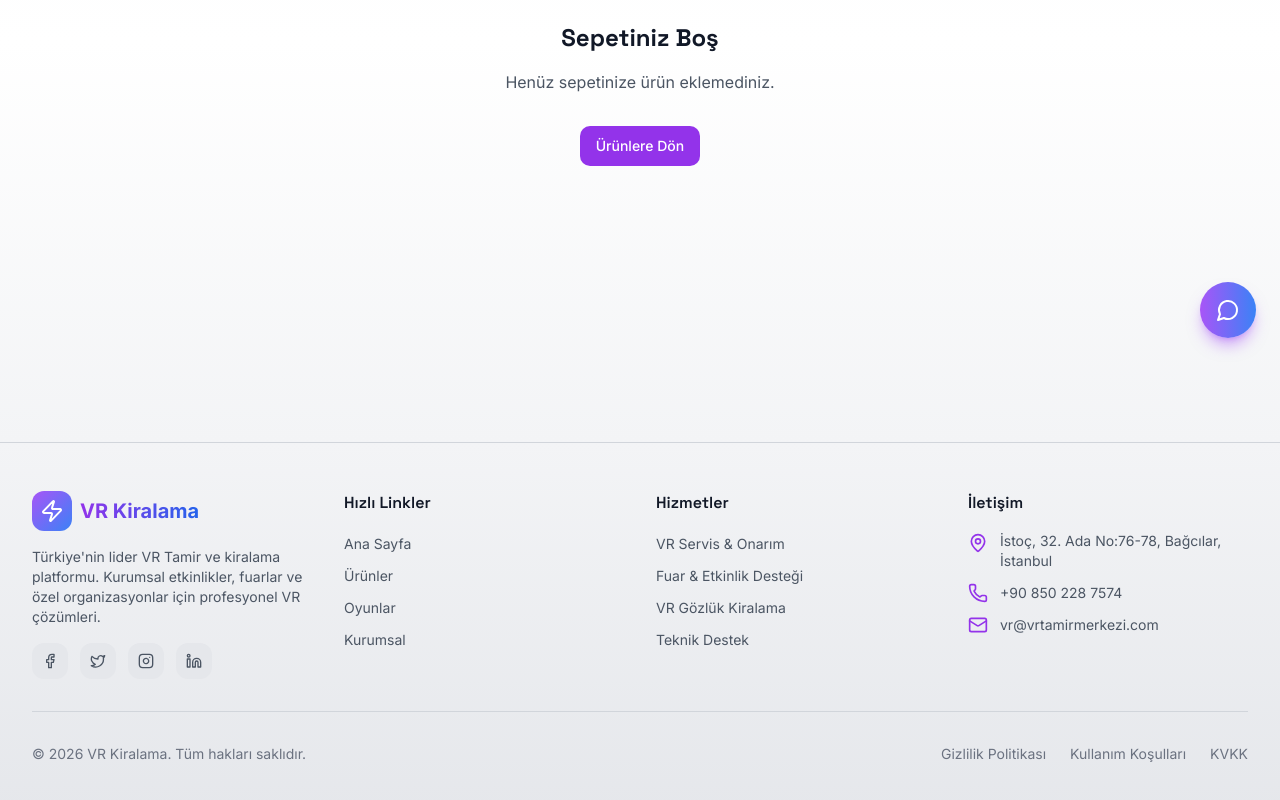
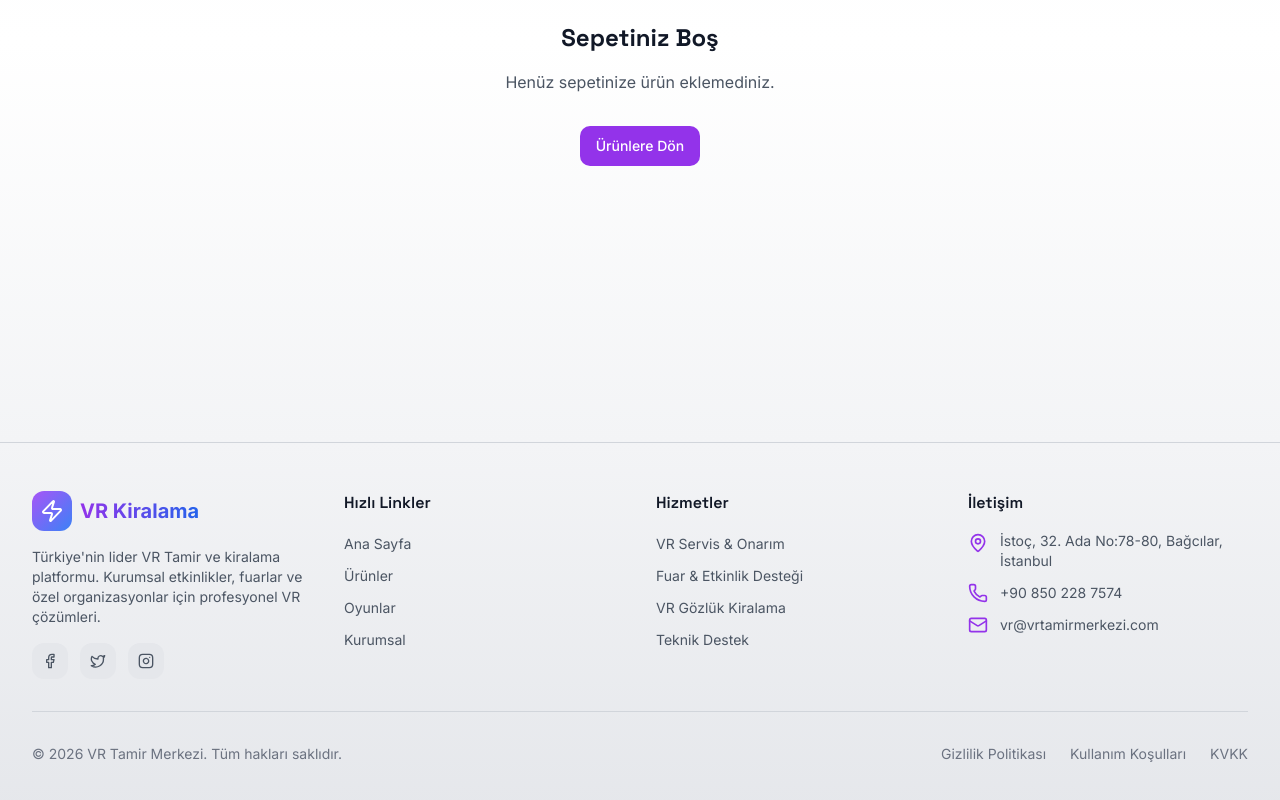
Before and after one commit to ECR-Bilgisayar/vr-tamir-merkezi, a React (Vite) app: page /siparis in a window 1280 px wide. Shown: the part 438-1238 px from the top of the page. Built offline with nearby package versions, Linux system fonts and the light colour scheme.

Commit message:
frontend ufak revize

```diff
--- a/src/components/Footer.jsx
+++ b/src/components/Footer.jsx
@@ -1,6 +1,6 @@
 import React from 'react';
 import { Link } from 'react-router-dom';
-import { Zap, Mail, Phone, MapPin, Facebook, Twitter, Instagram, Linkedin } from 'lucide-react';
+import { Zap, Mail, Phone, MapPin, Facebook, Twitter, Instagram } from 'lucide-react';
 
 const Footer = () => {
   const currentYear = new Date().getFullYear();
@@ -22,17 +22,29 @@ const Footer = () => {
               Türkiye'nin lider VR Tamir ve kiralama platformu. Kurumsal etkinlikler, fuarlar ve özel organizasyonlar için profesyonel VR çözümleri.
             </p>
             <div className="flex space-x-3">
-              <a href="#" className="w-9 h-9 rounded-lg bg-gray-200 dark:bg-white/5 hover:bg-purple-100 dark:hover:bg-purple-500/20 flex items-center justify-center transition-all">
+              <a
+                href="https://www.facebook.com/etkinlikbilgisayar/"
+                target="_blank"
+                rel="noopener noreferrer"
+                className="w-9 h-9 rounded-lg bg-gray-200 dark:bg-white/5 hover:bg-purple-100 dark:hover:bg-purple-500/20 flex items-center justify-center transition-all"
+              >
                 <Facebook className="w-4 h-4 text-gray-600 dark:text-gray-400" />
               </a>
-              <a href="#" className="w-9 h-9 rounded-lg bg-gray-200 dark:bg-white/5 hover:bg-purple-100 dark:hover:bg-purple-500/20 flex items-center justify-center transition-all">
+              <a
+                href="https://x.com/ecrbilisim"
+                target="_blank"
+                rel="noopener noreferrer"
+                className="w-9 h-9 rounded-lg bg-gray-200 dark:bg-white/5 hover:bg-purple-100 dark:hover:bg-purple-500/20 flex items-center justify-center transition-all"
+              >
                 <Twitter className="w-4 h-4 text-gray-600 dark:text-gray-400" />
               </a>
-              <a href="#" className="w-9 h-9 rounded-lg bg-gray-200 dark:bg-white/5 hover:bg-purple-100 dark:hover:bg-purple-500/20 flex items-center justify-center transition-all">
+              <a
+                href="https://www.instagram.com/etkinlikbilgisayar/"
+                target="_blank"
+                rel="noopener noreferrer"
+                className="w-9 h-9 rounded-lg bg-gray-200 dark:bg-white/5 hover:bg-purple-100 dark:hover:bg-purple-500/20 flex items-center justify-center transition-all"
+              >
                 <Instagram className="w-4 h-4 text-gray-600 dark:text-gray-400" />
-              </a>
-              <a href="#" className="w-9 h-9 rounded-lg bg-gray-200 dark:bg-white/5 hover:bg-purple-100 dark:hover:bg-purple-500/20 flex items-center justify-center transition-all">
-                <Linkedin className="w-4 h-4 text-gray-600 dark:text-gray-400" />
               </a>
             </div>
           </div>
@@ -86,7 +98,7 @@ const Footer = () => {
             <ul className="space-y-3">
               <li className="flex items-start space-x-3">
                 <MapPin className="w-5 h-5 text-purple-600 dark:text-purple-400 flex-shrink-0 mt-0.5" />
-                <span className="text-gray-600 dark:text-gray-400 text-sm">İstoç, 32. Ada No:76-78, Bağcılar, İstanbul</span>
+                <span className="text-gray-600 dark:text-gray-400 text-sm">İstoç, 32. Ada No:78-80, Bağcılar, İstanbul</span>
               </li>
               <li className="flex items-center space-x-3">
                 <Phone className="w-5 h-5 text-purple-600 dark:text-purple-400 flex-shrink-0" />
@@ -103,7 +115,7 @@ const Footer = () => {
         <div className="pt-8 border-t border-gray-300 dark:border-white/5">
           <div className="flex flex-col md:flex-row justify-between items-center space-y-4 md:space-y-0">
             <p className="text-gray-500 dark:text-gray-500 text-sm">
-              © {currentYear} VR Kiralama. Tüm hakları saklıdır.
+              © {currentYear} VR Tamir Merkezi. Tüm hakları saklıdır.
             </p>
             <div className="flex space-x-6">
               <Link to="#" className="text-gray-500 hover:text-purple-600 dark:hover:text-purple-400 text-sm transition-colors">
--- a/src/layouts/MainLayout.jsx
+++ b/src/layouts/MainLayout.jsx
@@ -11,7 +11,7 @@ const MainLayout = ({ children }) => {
         {children}
       </main>
       <Footer />
-      <CTAFloatButton />
+
     </div>
   );
 };
--- a/src/pages/ContactPage.jsx
+++ b/src/pages/ContactPage.jsx
@@ -34,7 +34,7 @@ const ContactPage = () => {
                        <MapPin className="w-6 h-6 text-purple-500 mt-1" />
                        <div>
                          <span className="block text-gray-900 dark:text-white font-medium">Adres</span>
-                         <span className="text-gray-600 dark:text-gray-400">İstoç, 32. Ada No:76-78,<br/>Bağcılar, İstanbul</span>
+                         <span className="text-gray-600 dark:text-gray-400">İstoç, 32. Ada No:78-80,<br/>Bağcılar, İstanbul</span>
                        </div>
                     </div>
                     <div className="flex items-start space-x-4">
```
